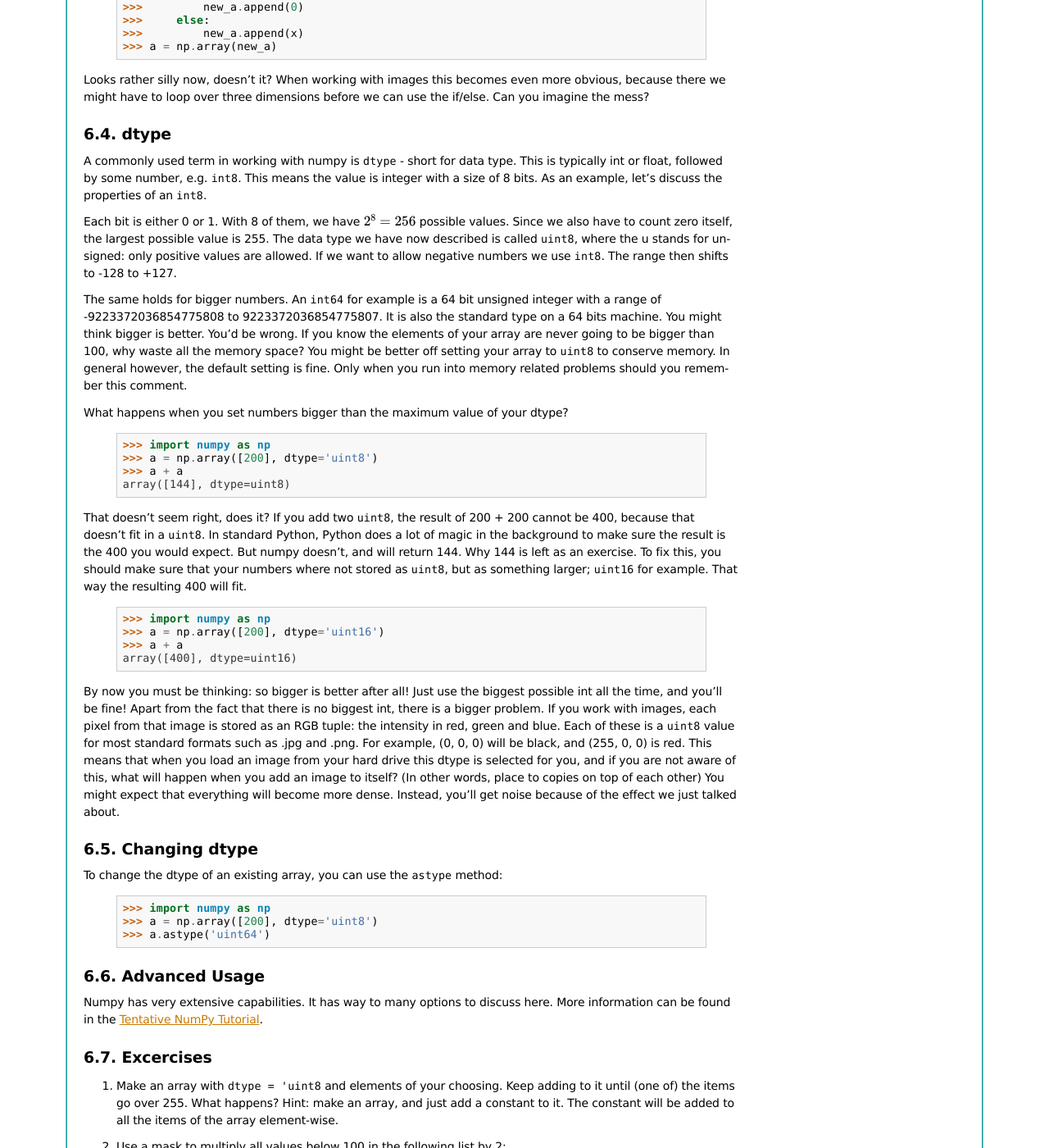
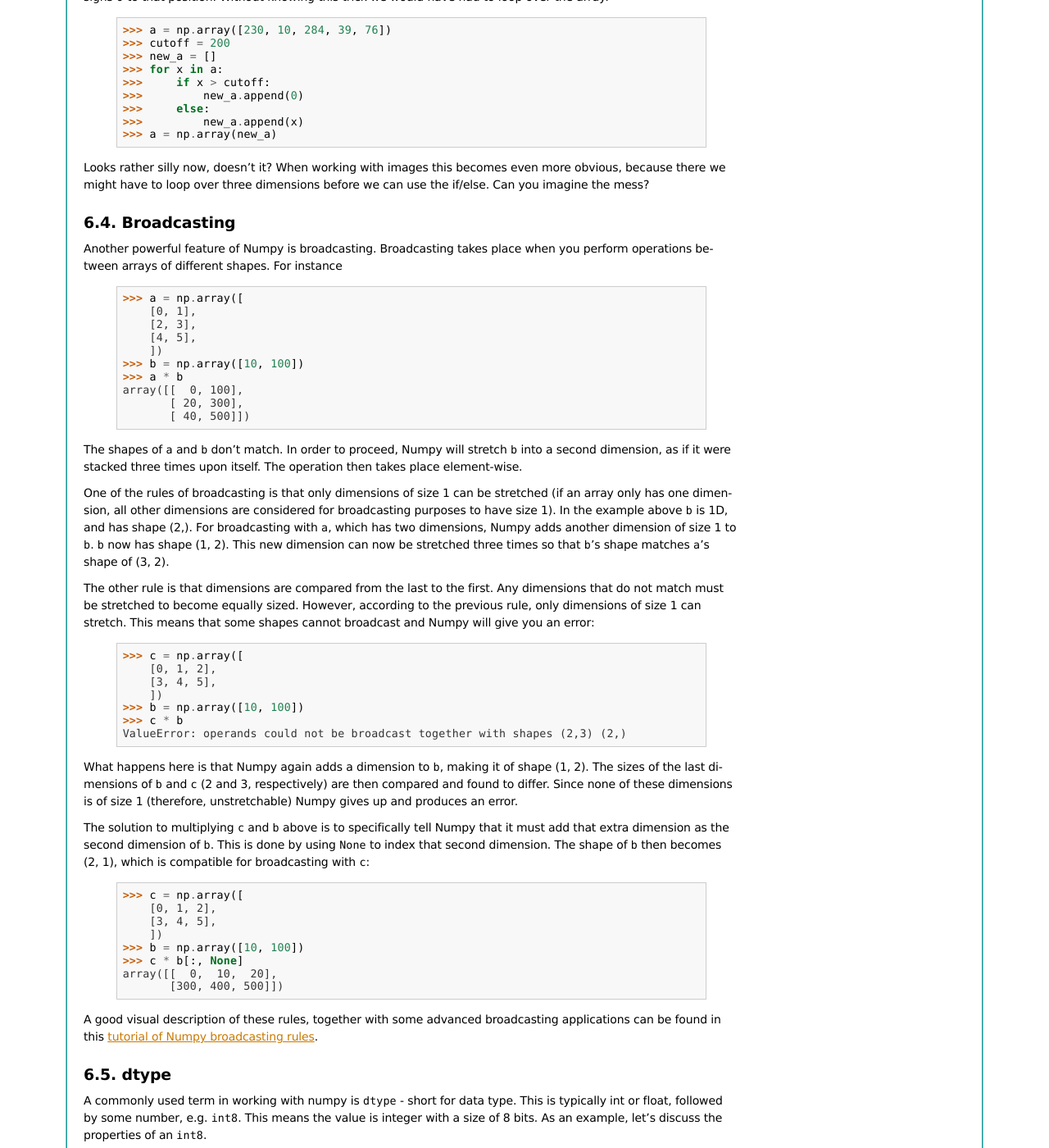
Before and after one commit to HowToThink/HowToThink, a Sphinx documentation site: the page built from source/PvL_06.rst, in a window 1280 px wide and 1400 px high, scrolled down 2847 px. Shown: the whole window at 82% size. Built offline with Sphinx 7.4.7, drawn with Linux system fonts in a browser that asks for light colours; formulas are drawn with MathJax 3; some of the changed text lies outside the part shown.

Commit message:
Cleanup of Numpy chapter. Added broadcasting examples.

```diff
--- a/source/PvL_06.rst
+++ b/source/PvL_06.rst
@@ -2,7 +2,7 @@ Numpy
 =====
 
 The standard Python data types are not very suited for mathematical operations. For example, suppose we have the list ``a = [2, 3, 8]``.
-If we multiply the list by a integer, we get:
+If we multiply this list by an integer, we get:
 
     .. sourcecode:: python3
 
@@ -10,7 +10,7 @@ If we multiply the list by a integer, we get:
         >>> 2 * a
         [2, 3, 8, 2, 3, 8]
 
-And float's are not even allowed:
+And ``float``'s are not even allowed:
 
     .. sourcecode:: python3
 
@@ -57,24 +57,28 @@ Now let's take it a step further and see what happens when we multiply together
 This has nicely squared the array element-wise.
 
     ..  note::
-        Those in the know might be a bit supriced by this.
+        Those in the know might be a bit surprised by this.
         After all, if ``a`` is a vector, shouldn't ``a**2`` be the dot product of the two vectors, :math:`\vec{a} \cdot \vec{a}`?
-        From a mathematical point of view, vectors are just 1 x N matrices. Therefore, in order to get matrix behavior, we should use ``np.matrix``:
+        Well, ``numpy`` arrays are not, strictly speaking, vectors in the algebraic sense. Arithmetic operations between arrays
+        are performed element-wise, not on the arrays as a whole.
+
+        To tell ``numpy`` we want the dot product we simply use the ``np.dot`` function:
 
             .. sourcecode:: python3
 
-                >>> a = np.matrix([2, 3, 8])
-                >>> a*a.T
-                matrix([[77]])
+                >>> a = np.array([2, 3, 8])
+                >>> np.dot(a,a)
+                77
 
-        Where ``a.T`` is the transpose of ``a``.
+        Furthermore, if you pass 2D arrays to ``np.dot`` it will behave like matrix multiplication. Several other similar
+        NumPy algebraic functions are available (like ``np.cross``, ``np.outer``, etc.)
 
-        Bottomline: array's are not vectors! Operations are performed element-wise, not on the array as a whole.
+        **Bottom line**: when you want to treat ``numpy`` array operations as vector or matrix operations, make use of the specialized functions to this end.
 
 Shape
 -----
 
-One of the most important properties an array is it's shape. We have already seen 1 dimensional (1D) arrays, but arrays can have any dimensions you like.
+One of the most important properties an array is its shape. We have already seen 1 dimensional (1D) arrays, but arrays can have any dimensions you like.
 Images for example, consist of a 2D array of pixels. But in color images every pixel is an RGB tuple: the intensity in red, green and blue. Every pixel itself is therefore an array as well.
 This makes a color image 3D overall.
 
@@ -143,6 +147,8 @@ By comparing with the definition of ``b``, we see that this is the column we wer
     .. note::
         Instead of first, I write 1th on purpose to signify the existence of a 0th element. Remember that in Python, as in any self-respecting programming language, we start counting at zero.
 
+Find out more about advanced slicing at the `Numpy indexing documentation <http://docs.scipy.org/doc/numpy/reference/arrays.indexing.html>`_ page.
+
 Masking
 -------
 
@@ -165,7 +171,7 @@ Simply using the larger than operator let's us know in which cases the test was
         >>> a
         np.array([0, 10, 0, 39, 76])
 
-The crucial line is ``a[a > cutoff] = 0``. This selects all the points in the array where the test was positive and assigns 0 to that position. Without knowing this trick, we would have looped over the array:
+The crucial line is ``a[a > cutoff] = 0``. This selects all the points in the array where the test was positive and assigns 0 to that position. Without knowing this trick we would have had to loop over the array:
 
     .. sourcecode:: python3
 
@@ -182,6 +188,67 @@ The crucial line is ``a[a > cutoff] = 0``. This selects all the points in the ar
 Looks rather silly now, doesn't it? When working with images this becomes even more obvious,
 because there we might have to loop over three dimensions before we can use the if/else.
 Can you imagine the mess?
+
+Broadcasting
+------------
+
+Another powerful feature of Numpy is broadcasting. Broadcasting takes place when you perform operations between arrays of different shapes. For instance
+
+    .. sourcecode:: python3
+
+        >>> a = np.array([
+            [0, 1],
+            [2, 3],
+            [4, 5],
+            ])
+        >>> b = np.array([10, 100])
+        >>> a * b
+        array([[  0, 100],
+               [ 20, 300],
+               [ 40, 500]])
+
+The shapes of ``a`` and ``b`` don't match. In order to proceed, Numpy will stretch ``b`` into a second dimension, as if it were stacked three times upon itself.
+The operation then takes place element-wise.
+
+One of the rules of broadcasting is that only dimensions of size 1 can be stretched (if an array only has one dimension, all other dimensions are considered for
+broadcasting purposes to have size 1). In the example above ``b`` is 1D, and has shape (2,). For broadcasting with ``a``, which has two dimensions, Numpy adds
+another dimension of size 1 to ``b``. ``b`` now has shape (1, 2). This new dimension can now be stretched three times so that ``b``'s shape matches ``a``'s
+shape of (3, 2).
+
+The other rule is that dimensions are compared from the last to the first. Any dimensions that do not match must be stretched to become equally sized. However,
+according to the previous rule, only dimensions of size 1 can stretch. This means that some shapes cannot broadcast and Numpy will give you an error:
+
+    .. sourcecode:: python3
+
+        >>> c = np.array([
+            [0, 1, 2],
+            [3, 4, 5],
+            ])
+        >>> b = np.array([10, 100])
+        >>> c * b
+        ValueError: operands could not be broadcast together with shapes (2,3) (2,)
+
+What happens here is that Numpy again adds a dimension to ``b``, making it of shape (1, 2). The sizes of the last dimensions of ``b`` and ``c`` (2 and 3,
+respectively) are then compared and found to differ. Since none of these dimensions is of size 1 (therefore, unstretchable) Numpy gives up and produces an
+error.
+
+The solution to multiplying ``c`` and ``b`` above is to specifically tell Numpy that it must add that extra dimension as the second dimension of ``b``. This is done by
+using ``None`` to index that second dimension. The shape of ``b`` then becomes (2, 1), which is compatible for broadcasting with ``c``:
+
+    .. sourcecode:: python3
+
+        >>> c = np.array([
+            [0, 1, 2],
+            [3, 4, 5],
+            ])
+        >>> b = np.array([10, 100])
+        >>> c * b[:, None]
+        array([[  0,  10,  20],
+               [300, 400, 500]])
+
+A good visual description of these rules, together with some advanced broadcasting applications can be found in this
+`tutorial of Numpy broadcasting rules <http://scipy.github.io/old-wiki/pages/EricsBroadcastingDoc>`_.
+
 
 dtype
 -----
@@ -242,12 +309,15 @@ To change the dtype of an existing array, you can use the ``astype`` method:
 Advanced Usage
 --------------
 
-Numpy has very extensive capabilities. It has way to many options to discuss here. More information can be found in the `Tentative NumPy Tutorial
-<http://wiki.scipy.org/Tentative_NumPy_Tutorial>`_.
+Numpy has vast capabilities. It has way too many options to discuss here. More information can be found in
+
+#. the `Quickstart Numpy Tutorial <https://docs.scipy.org/doc/numpy-dev/user/quickstart.html>`_;
+#. the `Numpy indexing documentation <http://docs.scipy.org/doc/numpy/reference/arrays.indexing.html>`_ (for advanced slicing and indexing);
+#. and the `Numpy broadcasting rules <http://scipy.github.io/old-wiki/pages/EricsBroadcastingDoc>`_ (for what happens when performing operations between arrays of different shapes and sizes).
 
 Excercises
 ----------
-#. Make an array with ``dtype = 'uint8`` and elements of your choosing. Keep adding to it until (one of) the items go over 255. What happens?
+#. Make an array with ``dtype = uint8`` and elements of your choosing. Keep adding to it until (one of) the items go over 255. What happens?
    Hint: make an array, and just add a constant to it. The constant will be added to all the items of the array element-wise.
 #. Use a mask to multiply all values below 100 in the following list by 2:
 
--- a/source/index.rst
+++ b/source/index.rst
@@ -25,7 +25,7 @@ illustrated by Dario Mitchell
 * `Appendix B <PvL_B.html>`__ *Datatypes*
 * `Appendix C <PvL_C.html>`__ *Recursion*
 * `Appendix D <PvL_D.html>`__ *Object Oriented Programming*
-* `Appendix E <PvL_E.html>`__ *Exception*
+* `Appendix E <PvL_E.html>`__ *Exceptions*
 * `Appendix F <PvL_F.html>`__ *Fitting and Scientific Data Handling*
 * `Appendix G <PvL_G.html>`__ *PyGame*
 * `GNU Free Document License <fdl-1.3.html>`__
```
Also changed, not shown: other parts of source/PvL_06.rst (+1 -1 lines).
